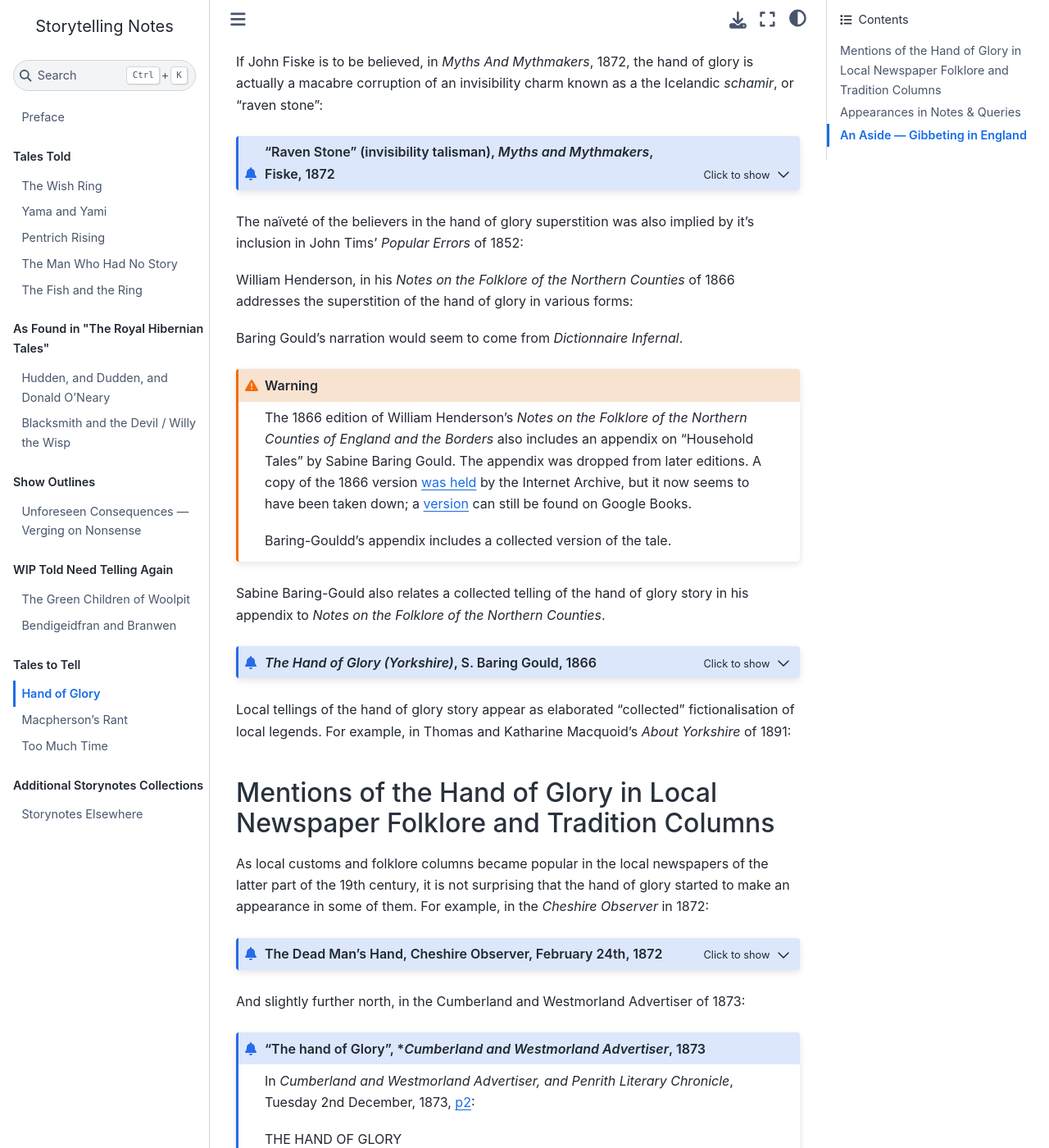
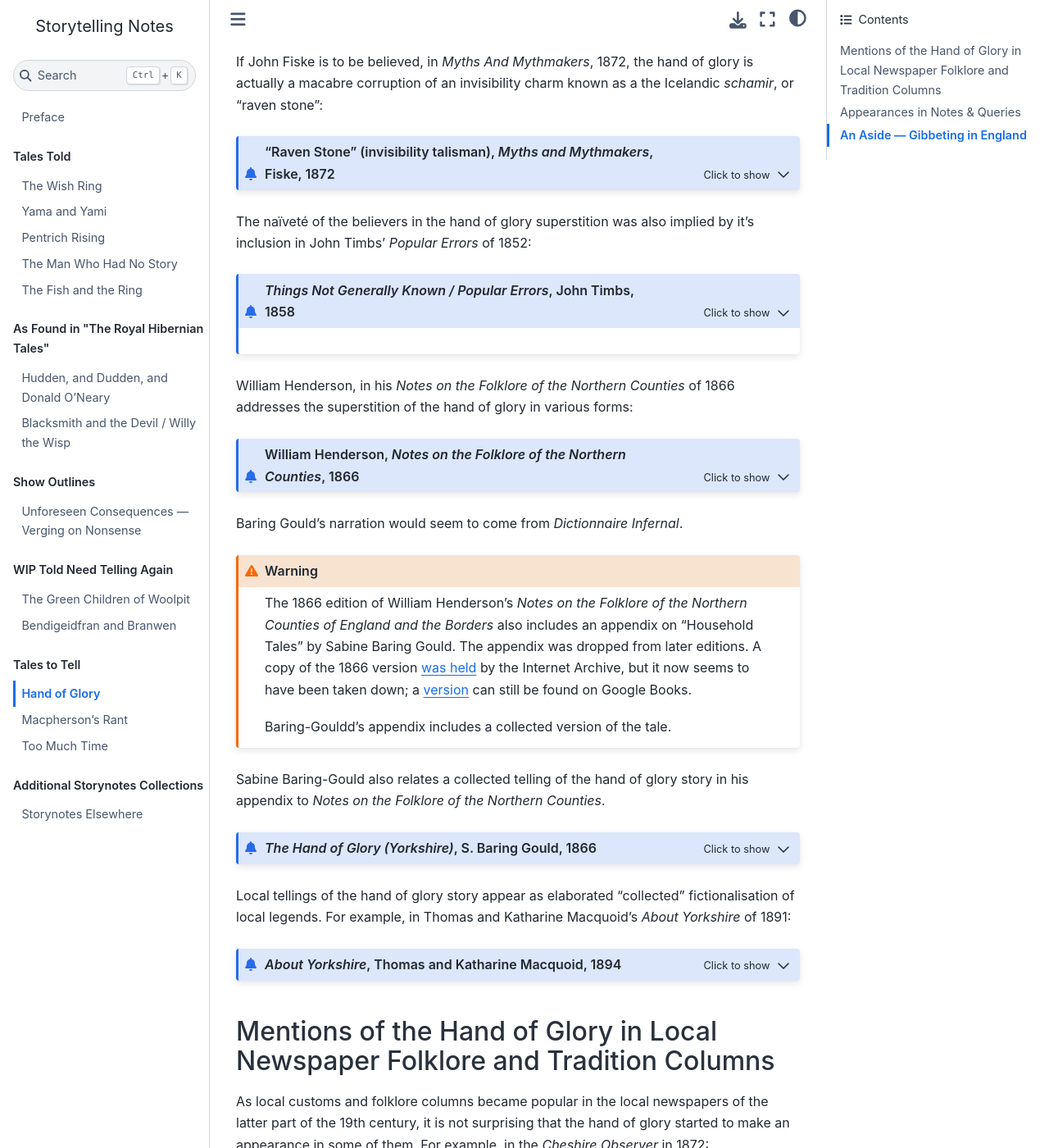
Before and after one commit to psychemedia/storytelling-notes, a Jupyter Book: the page built from hand-of-glory.md, in a window 1280 px wide and 1400 px high, scrolled down 2827 px. Shown: the whole window at 82% size. Built offline with Jupyter Book 1.0.4 settings and Sphinx 7.4.7 and the Sphinx Book theme 1.1.4, drawn with Linux system fonts in a browser that asks for light colours; some of the changed text lies outside the part shown.

Commit message:
Update hand-of-glory.md
Admonitions - missing titles

````diff
--- a/hand-of-glory.md
+++ b/hand-of-glory.md
@@ -343,9 +343,9 @@ In the north of Europe schamir appears strangely and grotesquely metamorphosed.
 
 ```
 
-The naïveté of the believers in the hand of glory superstition was also implied by it's inclusion in John Tims' *Popular Errors* of 1852:
+The naïveté of the believers in the hand of glory superstition was also implied by it's inclusion in John Timbs' *Popular Errors* of 1852:
 
-```{admonition}
+```{admonition} *Things Not Generally Known / Popular Errors*, John Timbs, 1858
 :class: dropdown
 
 In *Things Not Generally Known: Popular Errors Explained & Illustrated*, John Timbs, 1858,
@@ -365,7 +365,7 @@ It may be remarked, that the Arabs have great faith in certain superstitious cha
 
 William Henderson, in his *Notes on the Folklore of the Northern Counties* of 1866 addresses the superstition of the hand of glory in various forms:
 
-```{admonition}
+```{admonition}  William Henderson, *Notes on the Folklore of the Northern Counties*, 1866
 :class: dropdown
 
 In *Notes on the Folklore of the Northern Counties of England and the Borders*, William Henderson, with an appendix on *Household Tales* by Sabine Baring-Gould, 1866,
@@ -451,7 +451,7 @@ This is the same story which is told in Northumberland and elsewhere.
 
 Local tellings of the hand of glory story appear as elaborated "collected" fictionalisation of local legends. For example, in Thomas and Katharine Macquoid's *About Yorkshire* of 1891:
 
-```{admonition}
+```{admonition} *About Yorkshire*, Thomas and Katharine Macquoid, 1894
 :class: dropdown
 
 In *About Yorkshire*, Thomas and Katharine Macquoid, 1894
@@ -609,7 +609,7 @@ The light, as if in response to the incantation, shot suddenly up with a brighte
 
 A few years later, tales of the hand of glory is still filling column inches, as in the *Stockton Herald* in 1891:
 
-```{admonition}
+```{admonition} The Hand of Glory, Stockton Herald, 1891
 :class: dropdown
 
 In *Stockton Herald, South Durham and Cleveland Advertiser*, Saturday, 10th January, 1891, [p2](https://www.britishnewspaperarchive.co.uk/viewer/bl/0002976/18910110/023/0002):
````
